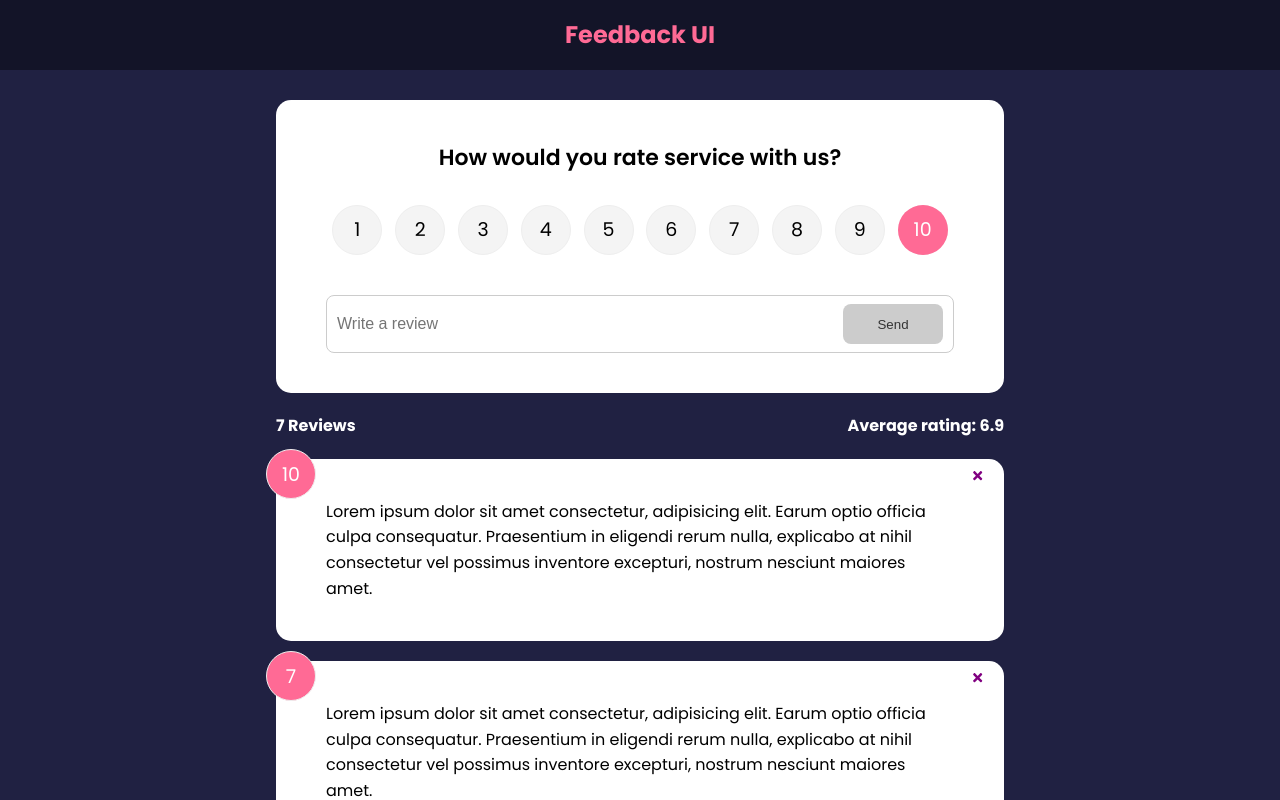
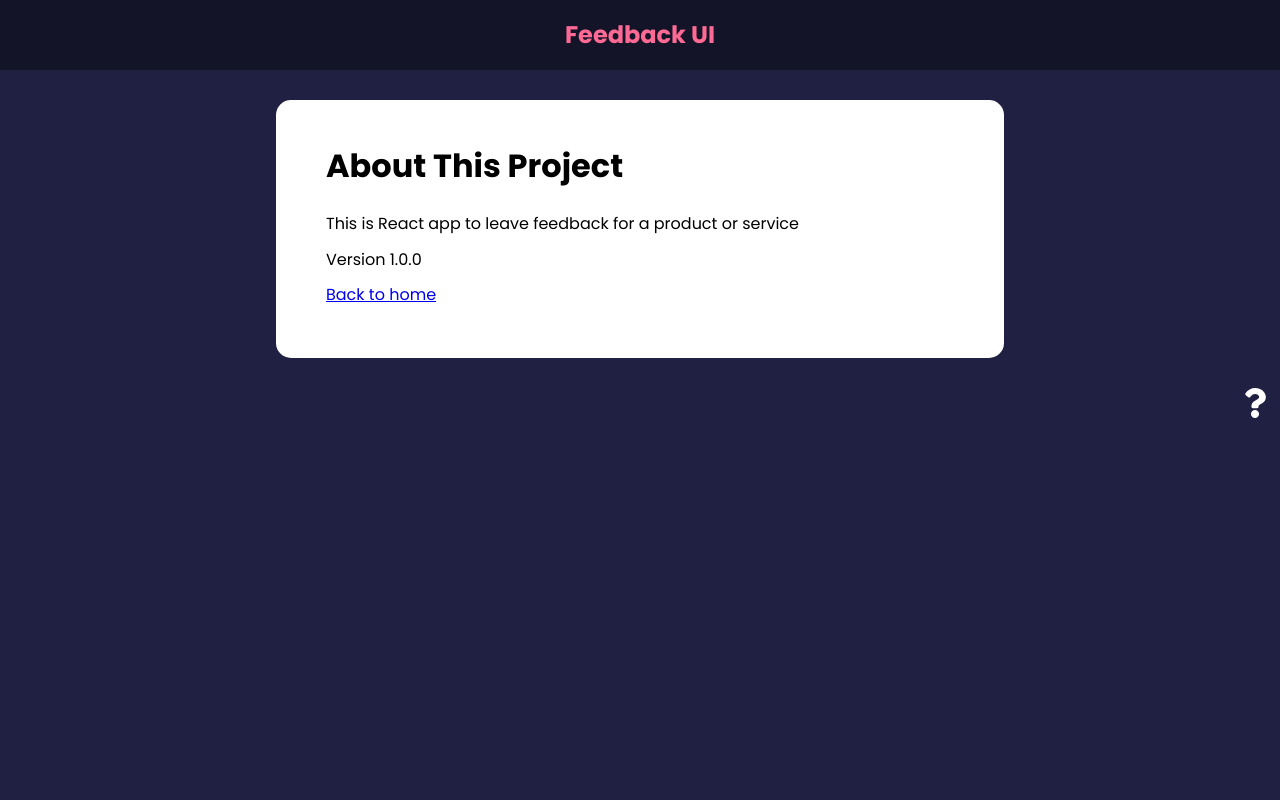
Before and after one commit to ol3gatron/Feedback-App, a React (Create React App) app: page /about in a window 1280 px wide. Shown: the top 800 px of the page. Built offline with nearby package versions, Linux system fonts and the light colour scheme.

Commit message:
added routes to main page and about page

```diff
--- a/package.json
+++ b/package.json
@@ -10,6 +10,7 @@
     "react": "^18.1.0",
     "react-dom": "^18.1.0",
     "react-icons": "^4.3.1",
+    "react-router-dom": "^6.3.0",
     "react-scripts": "5.0.1",
     "uuid": "^8.3.2",
     "web-vitals": "^2.1.4"
--- a/src/App.js
+++ b/src/App.js
@@ -1,10 +1,13 @@
 import {v4 as uuidv4} from "uuid"
 import {useState} from "react"
+import { BrowserRouter as Router, Route, Routes} from "react-router-dom"
 import Header from "./components/Header"
 import FeedbackList from "./components/FeedbackList"
 import FeedbackStats from "./components/FeedbackStats"
 import FeedbackData from "./data/FeedbackData"
 import FeedbackForm from "./components/FeedbackForm"
+import AboutPage from "./pages/AboutPage"
+import AboutIconLink from "./components/AboutIconLink"
 
 function App() {
   const [feedback, setFeedback] = useState(FeedbackData)
@@ -21,14 +24,26 @@ function App() {
   }
 
   return (
-    <>
+      <Router>
         <Header />
         <div className="container">
+          <Routes>
+          <Route exact path="/" element={
+            <>
               <FeedbackForm  handleAdd={addFeedback}/>
               <FeedbackStats feedback={feedback} />
               <FeedbackList feedback={feedback} handleDelete={deleteFeedback}/>
+            </>
+          }>
+          </Route>
+
+          <Route path="/about" element={<AboutPage/>} />
+
+
+          </Routes>
+          <AboutIconLink/>
         </div>
-    </>
+      </Router>
   )
 }
 
--- /dev/null
+++ b/src/components/AboutIconLink.jsx
@@ -0,0 +1,13 @@
+import {FaQuestion} from "react-icons/fa"
+import {Link} from "react-router-dom"
+
+function AboutIconLink() {
+  return (
+    <div className="about-link">
+      <Link to="/about">
+        <FaQuestion size={30}/>
+      </Link>
+    </div>
+  )
+}
+export default AboutIconLink
--- a/src/components/FeedbackForm.jsx
+++ b/src/components/FeedbackForm.jsx
@@ -48,7 +48,7 @@ function FeedbackForm({handleAdd}) {
           <Button type="submit" isDisabled={btnDisabled}>Send</Button>
         </div>
 
-        {message && <div className="message">(message)</div>}
+        {message && <div className="message">{message}</div>}
       </form>
     </Card>
   )
--- a/src/index.css
+++ b/src/index.css
@@ -190,6 +190,9 @@ input:focus {
 .about-link {
   display: flex;
   justify-content: flex-end;
+  position: absolute;
+  right: 0;
+  padding: 10px;
 }
 
 /* FIX: Remove position: absolute to keep about icon at the bottom of the
--- /dev/null
+++ b/src/pages/AboutPage.jsx
@@ -0,0 +1,19 @@
+import Card from "../components/shared/Card"
+import {Link} from "react-router-dom"
+
+function AboutPage() {
+  return (
+    <Card>
+      <div className="about">
+        <h1>About This Project</h1>
+        <p>This is React app to leave feedback for a product or service</p>
+        <p>Version 1.0.0</p>
+
+        <p>
+          <Link to="/">Back to home</Link>
+        </p>
+      </div>
+    </Card>
+  )
+}
+export default AboutPage
```
Also changed, not shown: 1 other file (tests, documents, lock files or other folders). Lines whose indentation alone changed are shown as unchanged.
